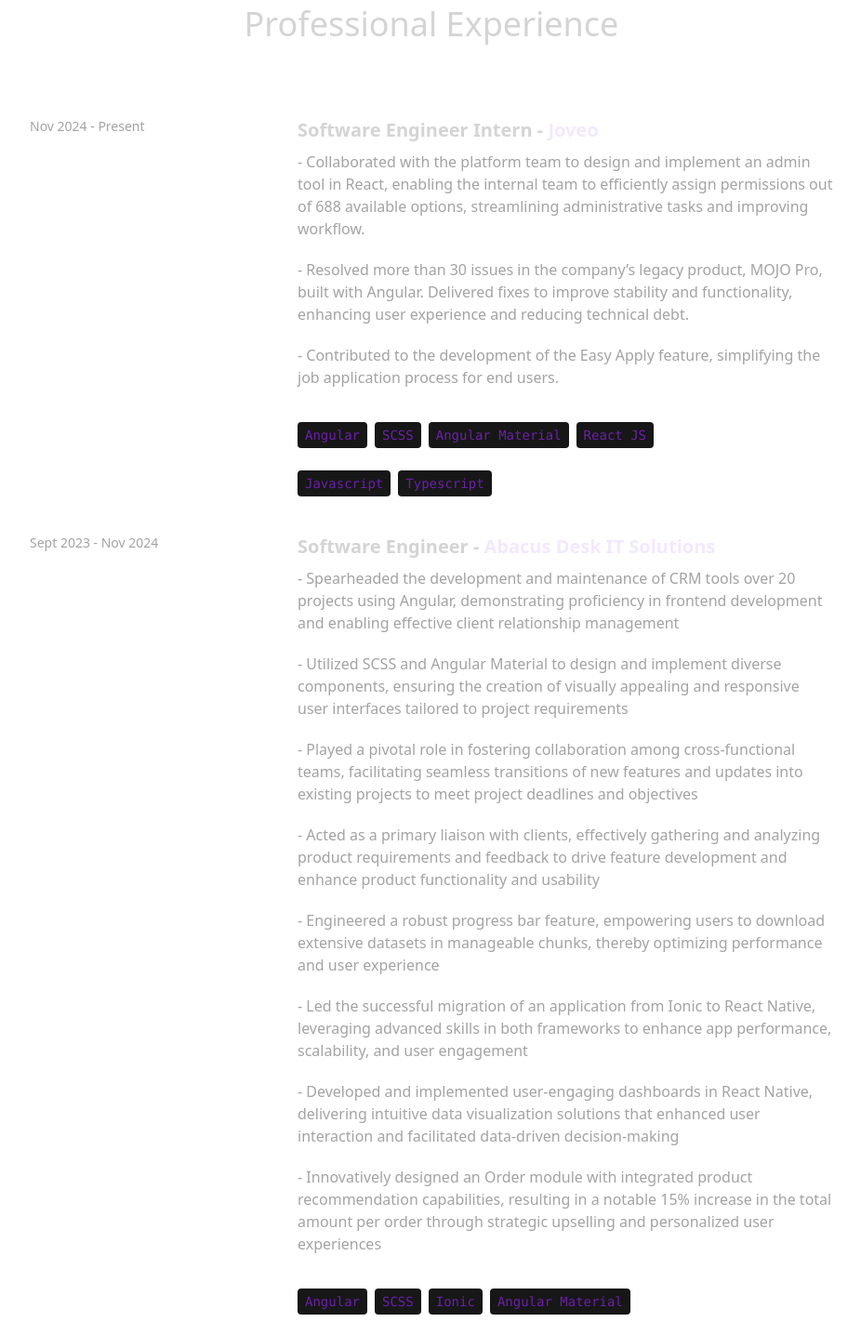
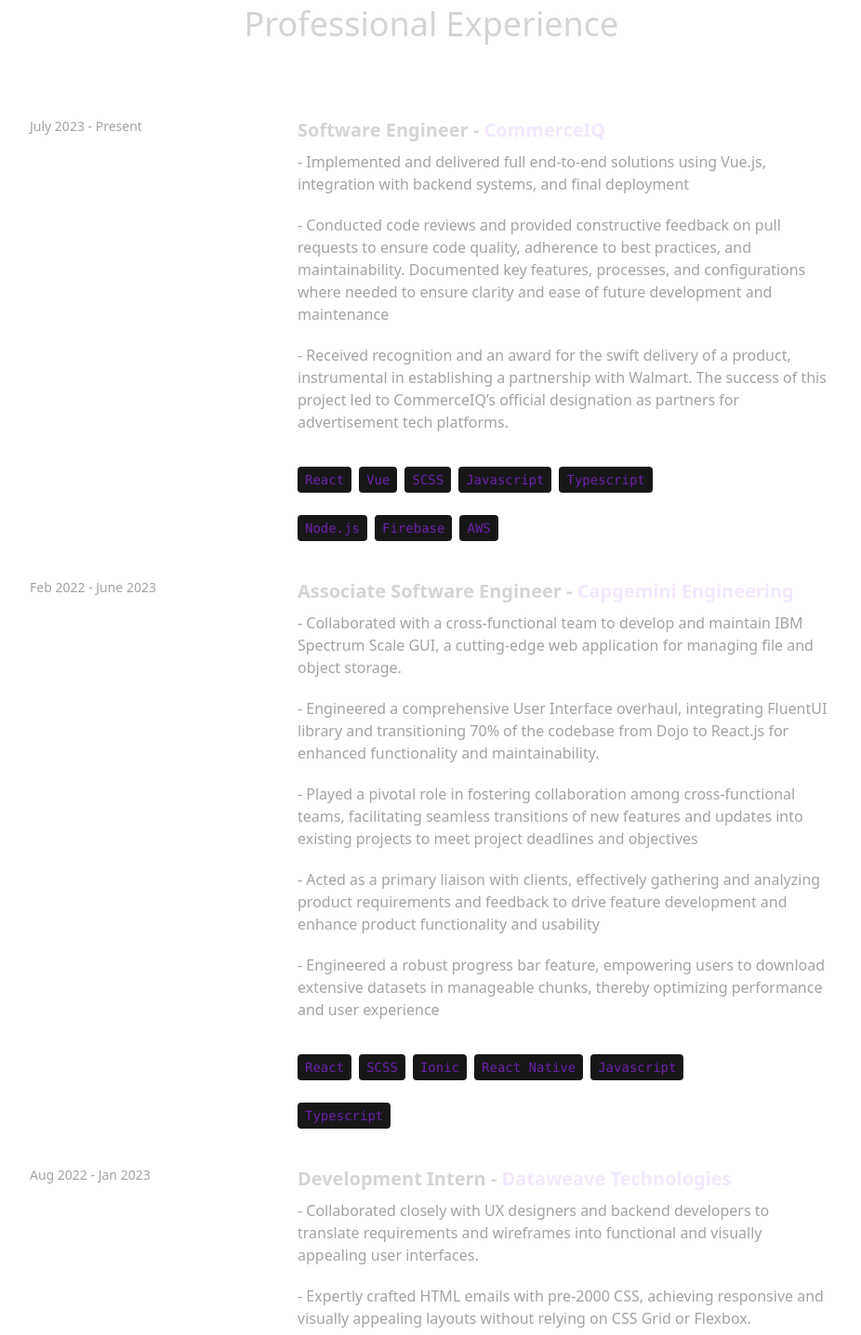
Before and after one commit to Madhur3006/dev-portfolio, a React (Vite) app: page / in a window 1280 px wide. Shown: the part 3260-4696 px from the top of the page at 93% size, without its empty margins (176-1102 px from the left). Built offline with nearby package versions, Linux system fonts and the light colour scheme.

Commit message:
bug fixes

```diff
--- a/src/constants/index.js
+++ b/src/constants/index.js
@@ -5,39 +5,36 @@ import project3 from "../assets/projects/project3.png";
 
 export const EXPERIENCES = [
   {
-    year: "Nov 2024 - Present",
-    role: "Software Engineer Intern",
-    company: "Joveo",
+    year: "July 2023 - Present",
+    role: "Software Engineer",
+    company: "CommerceIQ",
     description: [
-      `Collaborated with the platform team to design and implement an admin tool in React, enabling the internal team to efficiently assign permissions out of 688 available options, streamlining administrative tasks and improving workflow.`,
-      `Resolved more than 30 issues in the company’s legacy product, MOJO Pro, built with Angular. Delivered fixes to improve stability and functionality, enhancing user experience and reducing technical debt.`,
-      `Contributed to the development of the Easy Apply feature, simplifying the job application process for end users.`,
+      `Implemented and delivered full end-to-end solutions using Vue.js, integration with backend systems, and final deployment`,
+      `Conducted code reviews and provided constructive feedback on pull requests to ensure code quality, adherence to best practices, and maintainability. Documented key features, processes, and configurations where needed to ensure clarity and ease of future development and maintenance`,
+      `Received recognition and an award for the swift delivery of a product, instrumental in establishing a partnership with Walmart. The success of this project led to CommerceIQ’s official designation as partners for advertisement tech platforms.`
     ],
-    technologies: ["Angular", "SCSS", "Angular Material", "React JS", "Javascript", "Typescript"],
+    technologies: ["React", "Vue", "SCSS", "Javascript", "Typescript", "Node.js", "Firebase", "AWS"],
   },
   {
-    year: "Sept 2023 - Nov 2024",
-    role: "Software Engineer",
-    company: "Abacus Desk IT Solutions",
+    year: "Feb 2022 - June 2023",
+    role: "Associate Software Engineer",
+    company: "Capgemini Engineering",
     description: [
-      `Spearheaded the development and maintenance of CRM tools over 20 projects using Angular, demonstrating proficiency in frontend development and enabling effective client relationship management`,
-      `Utilized SCSS and Angular Material to design and implement diverse components, ensuring the creation of visually appealing and responsive user interfaces tailored to project requirements`,
+      `Collaborated with a cross-functional team to develop and maintain IBM Spectrum Scale GUI, a cutting-edge web application for managing file and object storage.`,
+      `Engineered a comprehensive User Interface overhaul, integrating FluentUI library and transitioning 70% of the codebase from Dojo to React.js for enhanced functionality and maintainability.`,
       `Played a pivotal role in fostering collaboration among cross-functional teams, facilitating seamless transitions of new features and updates into existing projects to meet project deadlines and objectives`,
       `Acted as a primary liaison with clients, effectively gathering and analyzing product requirements and feedback to drive feature development and enhance product functionality and usability`,
       `Engineered a robust progress bar feature, empowering users to download extensive datasets in manageable chunks, thereby optimizing performance and user experience`,
-      `Led the successful migration of an application from Ionic to React Native, leveraging advanced skills in both frameworks to enhance app performance, scalability, and user engagement`,
-      `Developed and implemented user-engaging dashboards in React Native, delivering intuitive data visualization solutions that enhanced user interaction and facilitated data-driven decision-making`,
-      `Innovatively designed an Order module with integrated product recommendation capabilities, resulting in a notable 15% increase in the total amount per order through strategic upselling and personalized user experiences`,
     ],
-    technologies: ["Angular", "SCSS", "Ionic" , "Angular Material", "React Native", "Javascript", "Typescript"],
+    technologies: ["React", "SCSS", "Ionic", "React Native", "Javascript", "Typescript"],
   },
   {
-    year: "Aug 2023 - Sept 2023",
-    role: "Software Engineer Intern",
-    company: "NEETPrep GoodEd Technologies Private Limited",
+    year: "Aug 2022 - Jan 2023",
+    role: "Development Intern",
+    company: "Dataweave Technologies",
     description: [
-      `Developed dynamic, reusable components for product pages using React and CSS, enhancing UI efficiency and consistency`,
-      `Expertly crafted HTML emails with pre-2000 CSS, achieving responsive and visually appealing layouts without relying on CSS Grid or Flexbox`,
+      'Collaborated closely with UX designers and backend developers to translate requirements and wireframes into functional and visually appealing user interfaces.',
+      `Expertly crafted HTML emails with pre-2000 CSS, achieving responsive and visually appealing layouts without relying on CSS Grid or Flexbox.`,
       `Automated email delivery utilizing AWS SES, streamlining communication processes`
     ],
     technologies: ["React", "CSS", "HTML", "AWS", "Javascript"],
```
